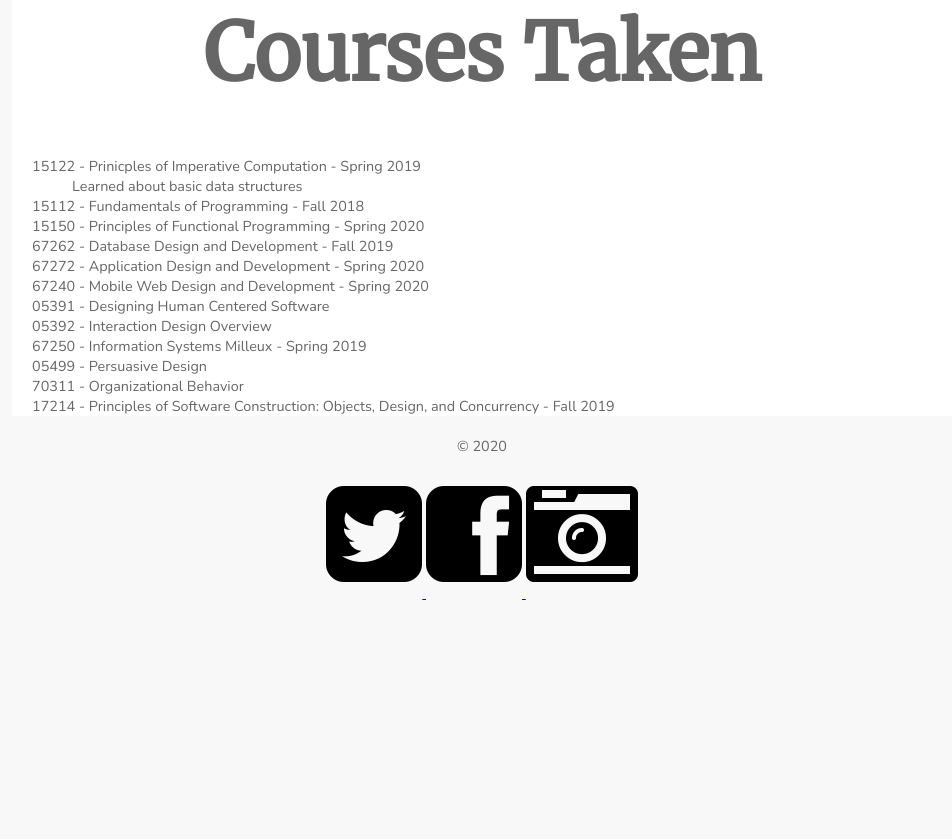
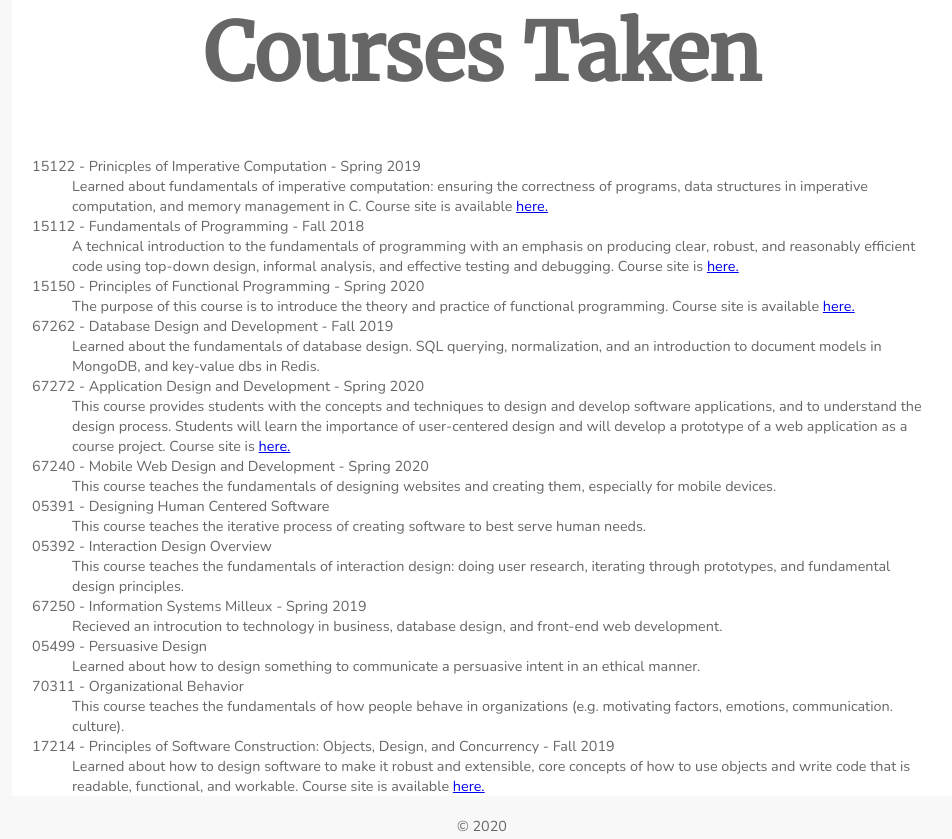
Before and after one commit to rickyma9/personal-website, a plain HTML site: page index.html in a window 1280 px wide. Shown: the part 1601-2440 px from the top of the page, without its empty margins (158-1110 px from the left). Before the commit the page ends 2212 px from the top, so only its background shows below. Drawn offline with nearby package versions, Linux system fonts and the light colour scheme.

Commit message:
added course descriptions

```diff
--- a/index.html
+++ b/index.html
@@ -106,30 +106,52 @@
 					<dl>
 						<dt>15122 - Prinicples of Imperative Computation - Spring 2019</dt>
 						<dd>
-							Learned about basic data structures
+							Learned about fundamentals of imperative computation: ensuring the correctness of programs, data structures in imperative computation, and memory management in C. Course site is available <a href="https://www.cs.cmu.edu/~15122/about.shtml" target="_blank">here.</a>
 						</dd>
 						<dt>15112 - Fundamentals of Programming - Fall 2018</dt>
-						<dd></dd>
+						<dd>
+								A technical introduction to the fundamentals of programming with an emphasis on producing clear, robust, and reasonably efficient code using top-down design, informal analysis, and effective testing and debugging. Course site is <a href="https://www.cs.cmu.edu/~112/" target="_blank">here.</a>
+						</dd>
 						<dt>15150 - Principles of Functional Programming - Spring 2020</dt>
-						<dd></dd>
+						<dd>
+							The purpose of this course is to introduce the theory and practice of functional programming. Course site is available <a href="http://www.cs.cmu.edu/~15150/" target="_blank">here.</a>
+						</dd>
 						<dt>67262 - Database Design and Development - Fall 2019</dt>
-						<dd></dd>
+						<dd>
+							Learned about the fundamentals of database design. SQL querying, normalization, and an introduction to document models in MongoDB, and key-value dbs in Redis.
+						</dd>
 						<dt>67272 - Application Design and Development - Spring 2020</dt>
-						<dd></dd>
+						<dd>
+							This course provides students with the concepts and techniques to design and develop software applications, and to understand the design process. Students will learn the importance of user-centered design and will develop a prototype of a web application as a course project. Course site is <a href="https://67272.cmuis.net/" target="_blank">here.</a>
+						</dd>
 						<dt>67240 - Mobile Web Design and Development - Spring 2020</dt>
-						<dd></dd>
+						<dd>
+							This course teaches the fundamentals of designing websites and creating them, especially for mobile devices.
+						</dd>
 						<dt>05391 - Designing Human Centered Software</dt>
-						<dd></dd>
+						<dd>
+							This course teaches the iterative process of creating software to best serve human needs.
+						</dd>
 						<dt>05392 - Interaction Design Overview</dt>
-						<dd></dd>
+						<dd>
+							This course teaches the fundamentals of interaction design: doing user research, iterating through prototypes, and fundamental design principles.
+						</dd>
 						<dt>67250 - Information Systems Milleux - Spring 2019</dt>
-						<dd></dd>
+						<dd>
+							Recieved an introcution to technology in business, database design, and front-end web development.
+						</dd>
 						<dt>05499 - Persuasive Design</dt>
-						<dd></dd>
+						<dd>
+							Learned about how to design something to communicate a persuasive intent in an ethical manner.
+						</dd>
 						<dt>70311 - Organizational Behavior</dt>
-						<dd></dd>
+						<dd>
+							This course teaches the fundamentals of how people behave in organizations (e.g. motivating factors, emotions, communication. culture).
+						</dd>
 						<dt>17214 - Principles of Software Construction: Objects, Design, and Concurrency - Fall 2019</dt>
-						<dd></dd>
+						<dd>
+							Learned about how to design software to make it robust and extensible, core concepts of how to use objects and write code that is readable, functional, and workable. Course site is available <a href="https://www.cs.cmu.edu/~charlie/courses/17-214/2020-spring/" target="_blank">here.</a>
+						</dd>
 					</dl>
 				</div>
 		    </div>
```
